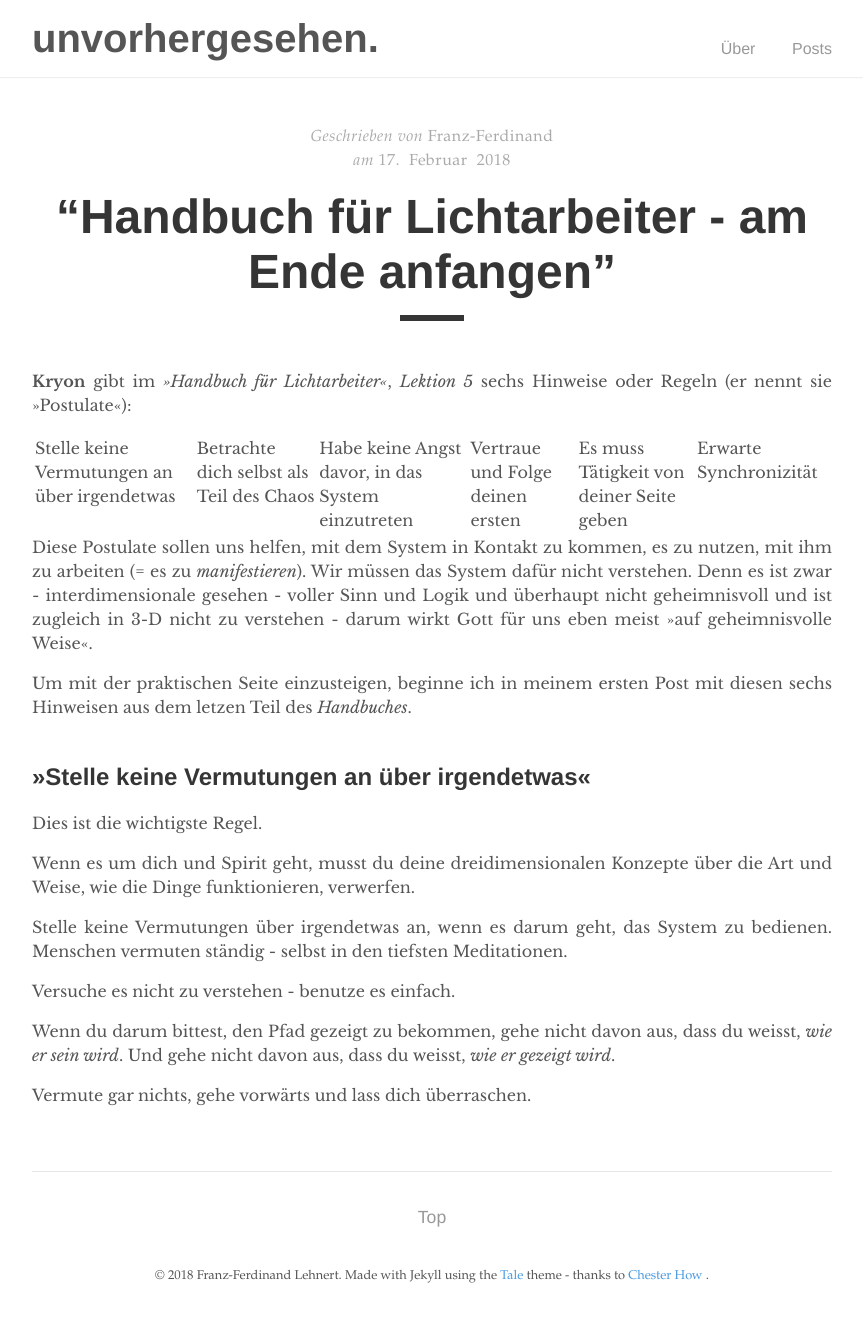
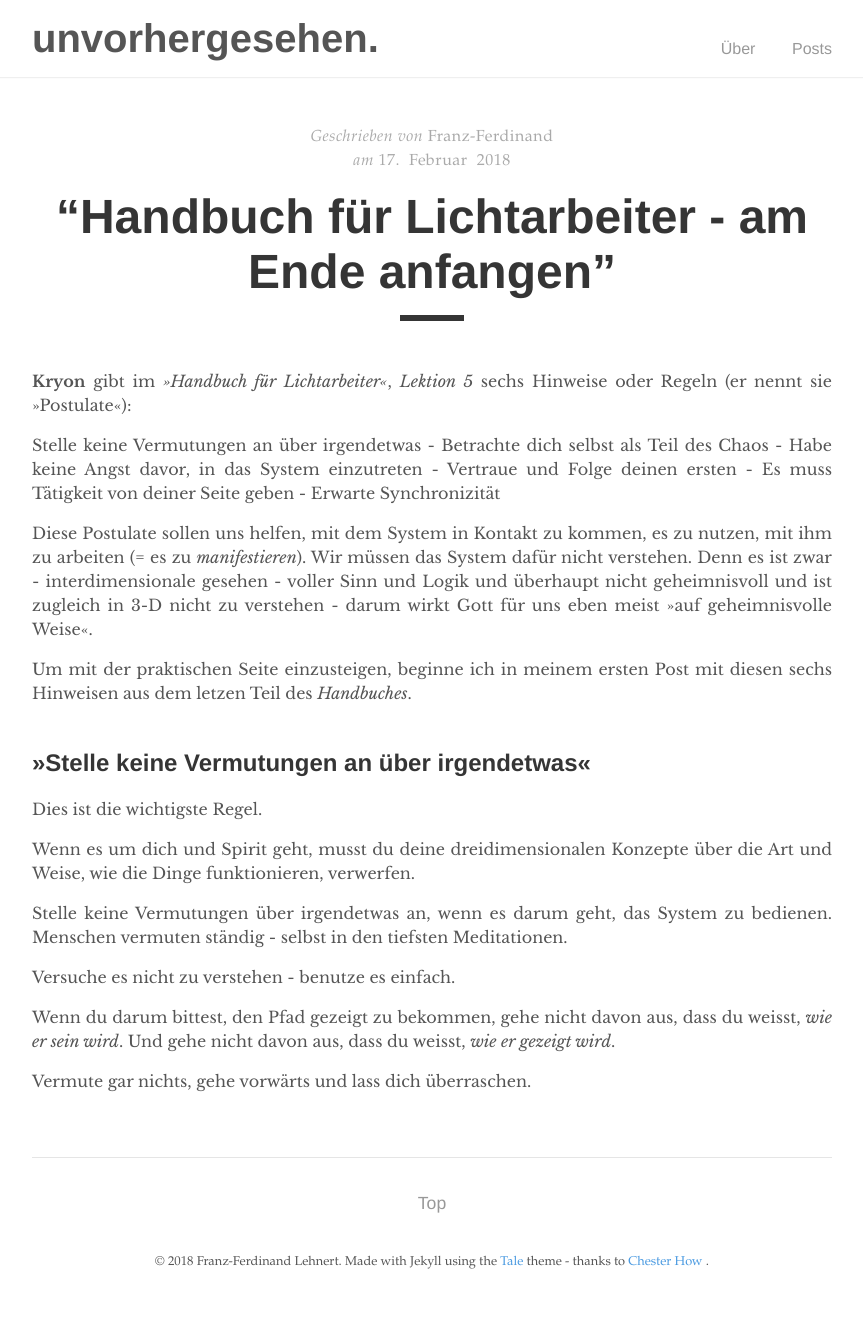
Before and after one commit to unvorhergesehen/unvorhergesehen.github.io, a Jekyll site: the page built from _posts/2018-02-17-hfl-anfang-am-ende.md, in a window 1280 px wide. Shown: the whole page, without its empty margins (208-1071 px from the left). Built offline with Jekyll 4.4.1, drawn with Linux system fonts in a browser that asks for light colours.

```diff
--- a/_posts/2018-02-17-hfl-anfang-am-ende.md
+++ b/_posts/2018-02-17-hfl-anfang-am-ende.md
@@ -5,7 +5,7 @@ author: "Franz-Ferdinand"
 ---
 **Kryon** gibt im _»Handbuch für Lichtarbeiter«_, _Lektion 5_ sechs Hinweise oder Regeln (er nennt sie »Postulate«):
 
-Stelle keine Vermutungen an über irgendetwas | Betrachte dich selbst als Teil des Chaos | Habe keine Angst davor, in das System einzutreten | Vertraue und Folge deinen ersten | Es muss Tätigkeit von deiner Seite geben | Erwarte Synchronizität
+Stelle keine Vermutungen an über irgendetwas - Betrachte dich selbst als Teil des Chaos - Habe keine Angst davor, in das System einzutreten - Vertraue und Folge deinen ersten -  Es muss Tätigkeit von deiner Seite geben - Erwarte Synchronizität
 
 Diese Postulate sollen uns helfen, mit dem System in Kontakt zu kommen, es zu nutzen, mit ihm zu arbeiten (= es zu _manifestieren_). Wir müssen das System dafür nicht verstehen. Denn es ist zwar - interdimensionale gesehen - voller Sinn und Logik und überhaupt nicht geheimnisvoll und ist zugleich in 3-D nicht zu verstehen - darum wirkt Gott für uns eben meist »auf geheimnisvolle Weise«.
 
```
